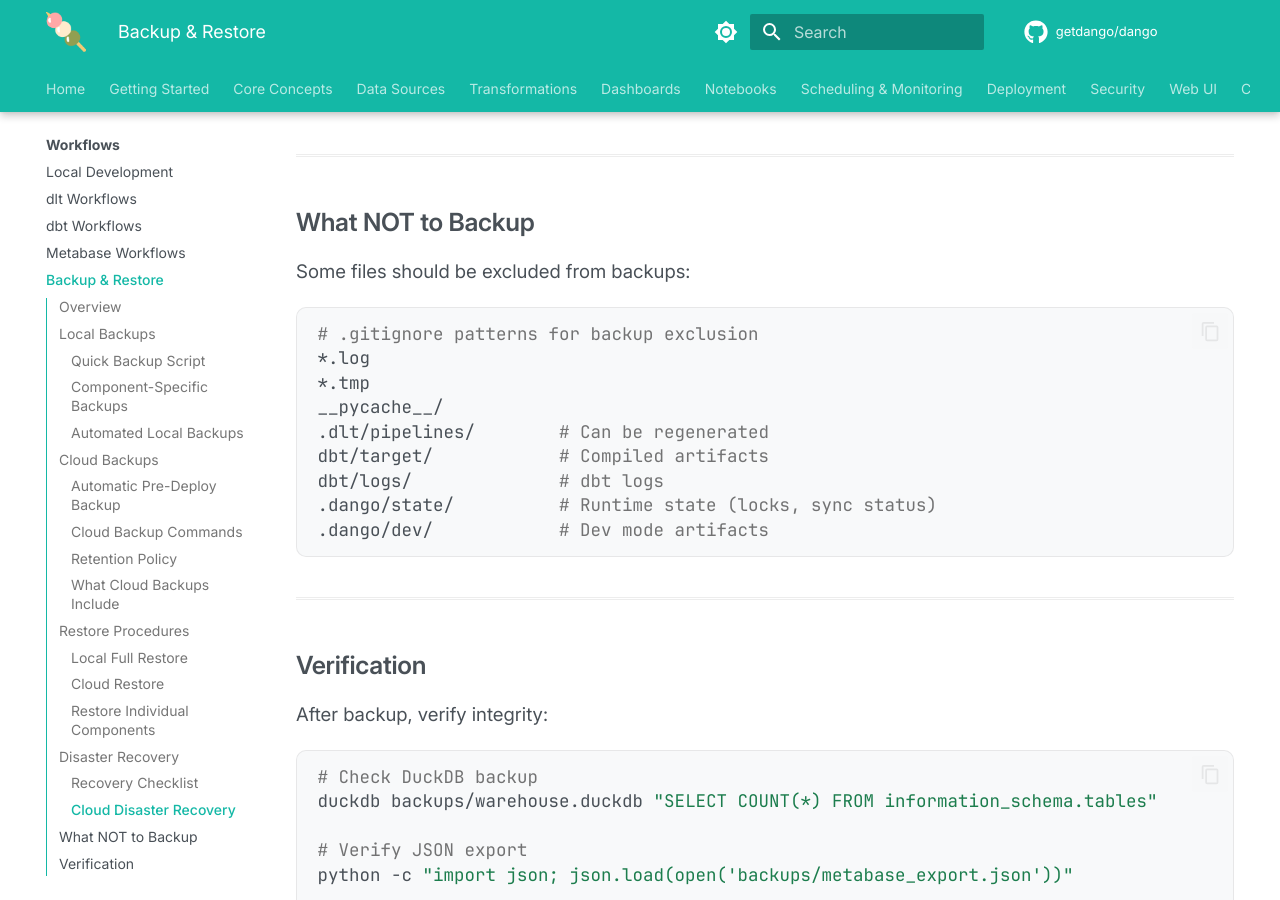
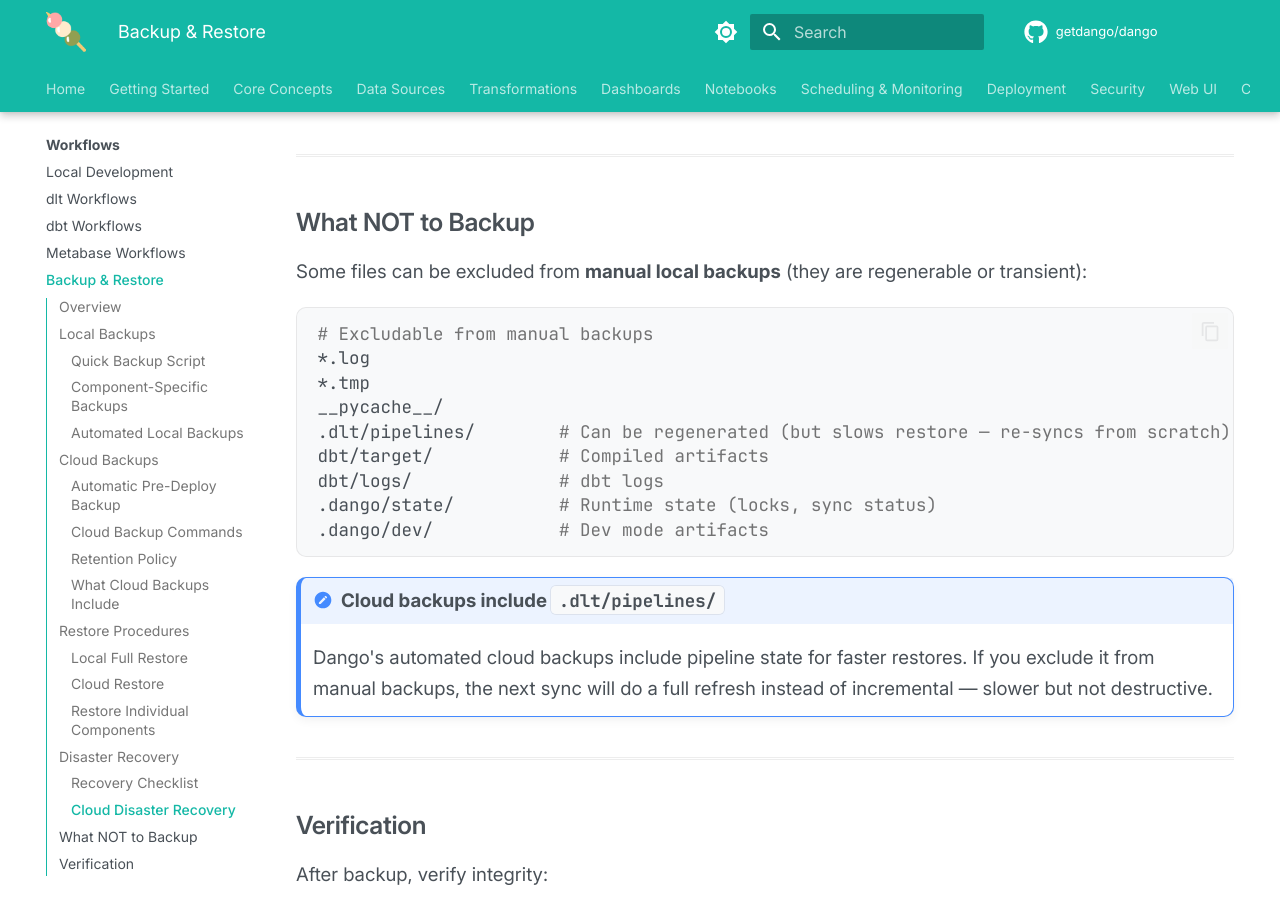
Before and after one commit to getdango/docs, an MkDocs documentation site: the page built from docs/workflows/backup-restore.md, in a window 1280 px wide and 900 px high, scrolled down 8853 px. Built offline with MkDocs 1.6.1 and Material for MkDocs 9.7.7, drawn with Linux system fonts in a browser that asks for light colours; comment, search, counter and statistics services are not loaded; the version menu is left out.

Commit message:
Fix 3 review issues: backup contradiction, drift wording, nested fence
- backup-restore: clarify .dlt/pipelines/ exclusion is for manual backups
  only; cloud backups include it for faster restore
- dlt-workflows: fix schema drift description from "column names" to
  "columns removed or column types changed" (matches source code events)
- troubleshooting: use 4-backtick fence for issue template to fix nested
  code fence rendering

Co-Authored-By: Claude Opus 4.6 (1M context) <noreply@anthropic.com>

````diff
--- a/docs/workflows/backup-restore.md
+++ b/docs/workflows/backup-restore.md
@@ -327,19 +327,22 @@ If the cloud server is lost:
 
 ## What NOT to Backup
 
-Some files should be excluded from backups:
+Some files can be excluded from **manual local backups** (they are regenerable or transient):
 
 ```bash
-# .gitignore patterns for backup exclusion
+# Excludable from manual backups
 *.log
 *.tmp
 __pycache__/
-.dlt/pipelines/        # Can be regenerated
+.dlt/pipelines/        # Can be regenerated (but slows restore — re-syncs from scratch)
 dbt/target/            # Compiled artifacts
 dbt/logs/              # dbt logs
 .dango/state/          # Runtime state (locks, sync status)
 .dango/dev/            # Dev mode artifacts
 ```
+
+!!! note "Cloud backups include `.dlt/pipelines/`"
+    Dango's automated cloud backups include pipeline state for faster restores. If you exclude it from manual backups, the next sync will do a full refresh instead of incremental — slower but not destructive.
 
 ---
 
````
Also changed, not shown: docs/workflows/dlt-workflows.md (+1 -1 lines), docs/workflows/troubleshooting.md (+2 -2 lines).
